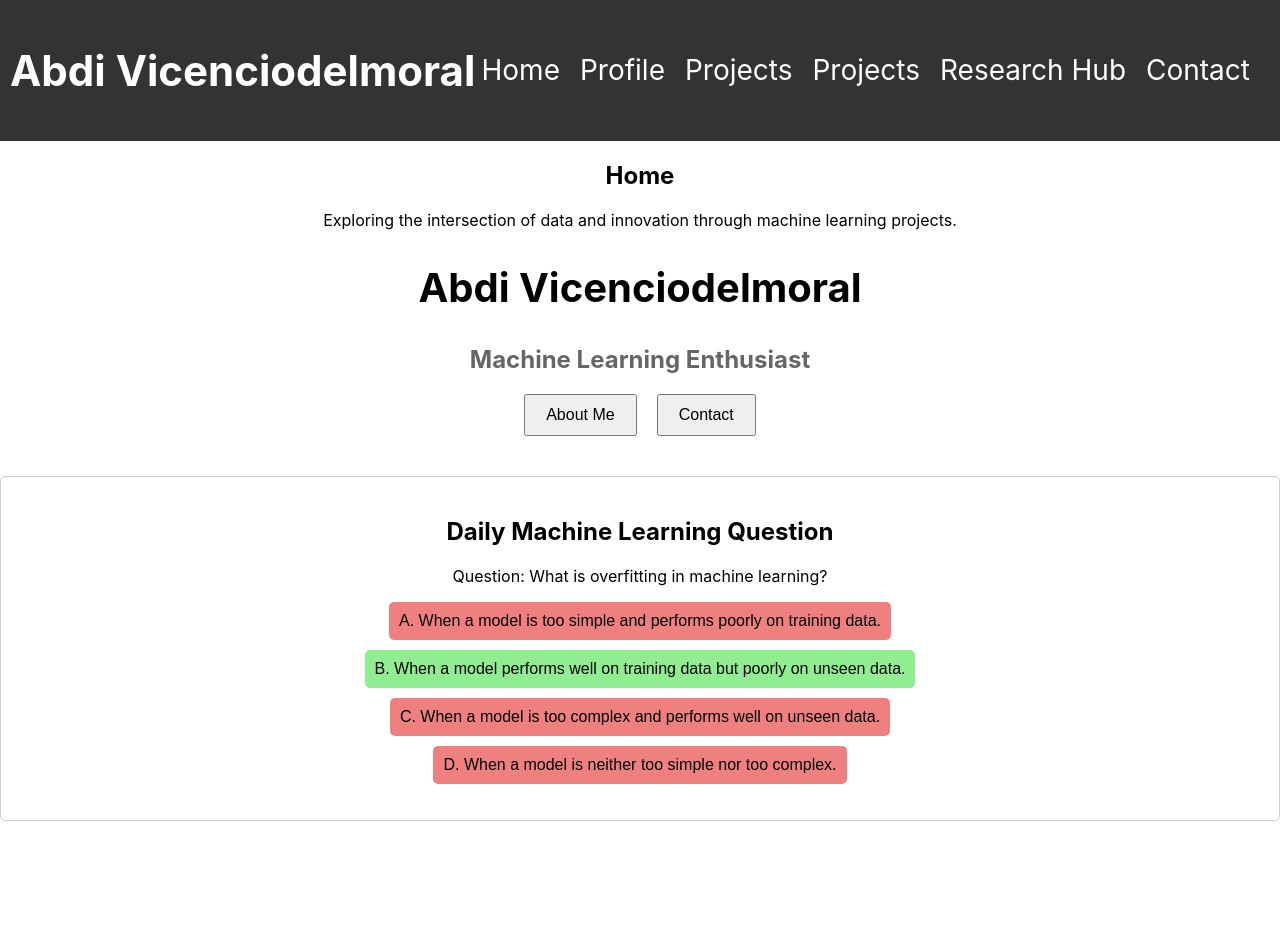
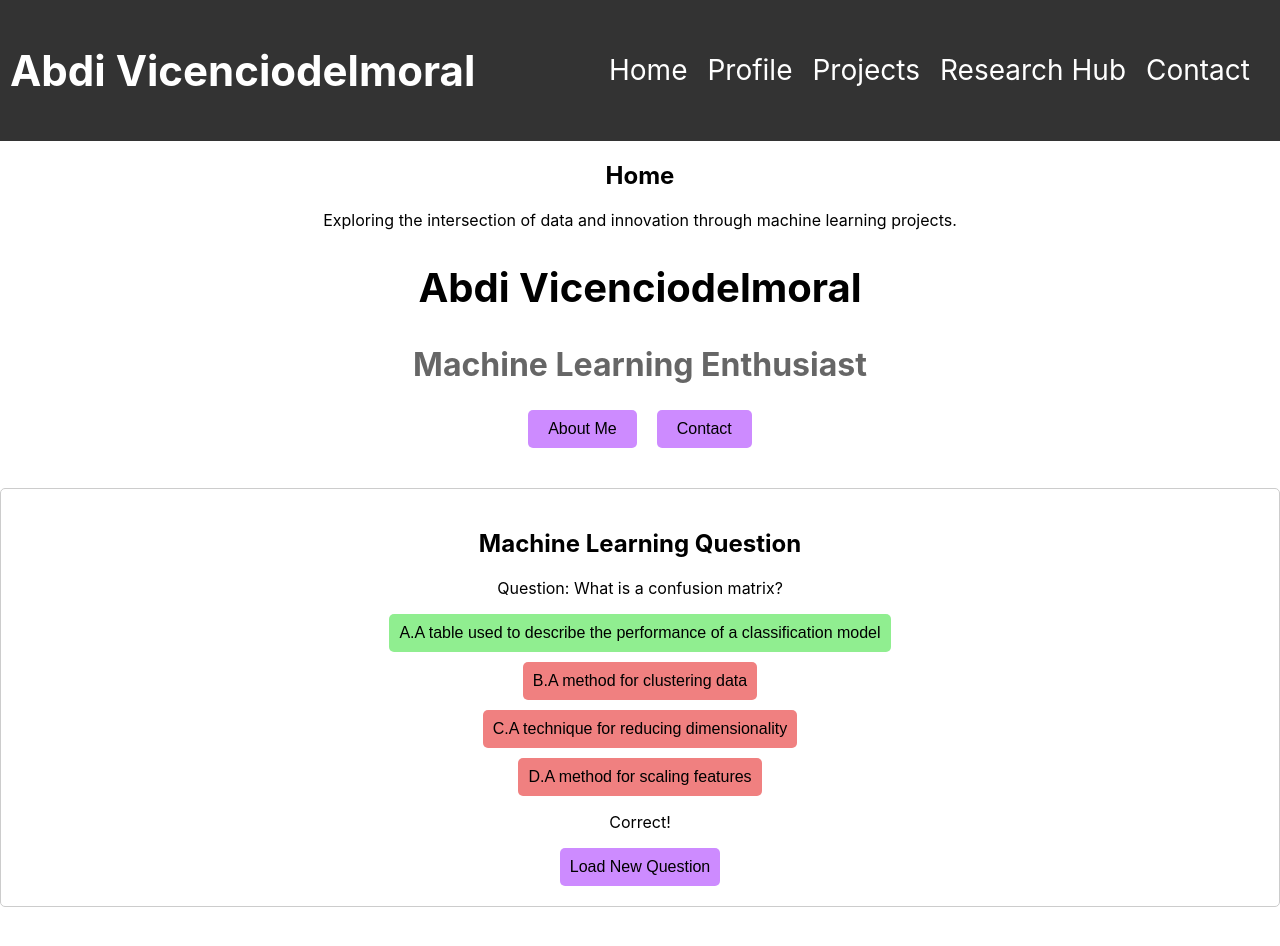
Before and after one commit to AbdiVicenciodelmoral/AbdiVicenciodelmoral.github.io, a React (Create React App) app in the folder my-github-pages-app/: page / in a window 1280 px wide. Both pictures are taken after a click on the button 640 px from the left and 620 px from the top of the page. Before the commit the page ends 861 px from the top, so only its background shows below. Built offline with nearby package versions, Linux system fonts and the light colour scheme.

Commit message:
Adding Machine Learning Questions

```diff
--- a/my-github-pages-app/package.json
+++ b/my-github-pages-app/package.json
@@ -7,6 +7,7 @@
     "@testing-library/jest-dom": "^5.17.0",
     "@testing-library/react": "^13.4.0",
     "@testing-library/user-event": "^13.5.0",
+    "papaparse": "^5.4.1",
     "react": "^18.3.1",
     "react-dom": "^18.3.1",
     "react-scripts": "5.0.1",
--- a/my-github-pages-app/src/App.css
+++ b/my-github-pages-app/src/App.css
@@ -44,7 +44,8 @@
 }
 
 .intro h2 {
-  font-size: 1.5em;
+  font-size: 2.0em;
+
   color: #666;
 }
 
@@ -57,4 +58,7 @@
   padding: 10px 20px;
   font-size: 1em;
   cursor: pointer;
+  border-radius: 5px;
+  background-color: #cd8bff;
+  border: none;
 }
--- a/my-github-pages-app/src/components/DailyQuestion.css
+++ b/my-github-pages-app/src/components/DailyQuestion.css
@@ -28,7 +28,7 @@
     cursor: pointer;
     border: none;
     border-radius: 5px;
-    background-color: #f0f0f0;
+    background-color: #cd8bff;
   }
 
   .daily-question button.correct {
--- a/my-github-pages-app/src/components/DailyQuestion.js
+++ b/my-github-pages-app/src/components/DailyQuestion.js
@@ -1,11 +1,34 @@
-import React, { useState } from 'react';
+import React, { useEffect, useState } from 'react';
+import Papa from 'papaparse';
 import './DailyQuestion.css';
 
 const DailyQuestion = () => {
+  const [questions, setQuestions] = useState([]);
+  const [currentQuestion, setCurrentQuestion] = useState(null);
   const [selectedAnswer, setSelectedAnswer] = useState(null);
   const [answered, setAnswered] = useState(false);
 
-  const correctAnswer = 'B';
+  /*The useEffect hook is called with two arguments:
+        A function that contains the side effect code.
+        An empty dependency array ([]), which means this effect runs only
+        once after the initial render, similar to componentDidMount in class components.
+ */
+  useEffect(()=> {
+    fetch('/ml_questions.csv')
+    .then(response => response.text())
+    .then(data => {
+        const parsedData = Papa.parse(data, {header: true}).data;
+        console.log(parsedData); // Debugging: Log parsed data
+        if (parsedData.length > 0){
+            setQuestions(parsedData);
+            setCurrentQuestion(parsedData[Math.floor(Math.random() * parsedData.length)]);
+        }
+        else{
+            console.log("No Data Uploaded.")
+        }
+
+    })
+  },[]);
 
   const handleClick = (answer) => {
     if (!answered) {
@@ -16,47 +39,42 @@ const DailyQuestion = () => {
 
   const getAnswerClass = (answer) => {
     if (!answered) return '';
-    return answer === correctAnswer ? 'correct' : 'incorrect';
+    return answer === currentQuestion.correctAnswer ? 'correct' : 'incorrect';
   };
 
-  return (
-    <div className="daily-question">
-      <h2>Daily Machine Learning Question</h2>
-      <p>Question: What is overfitting in machine learning?</p>
+  const loadNewQuestion = () => {
+    setAnswered(false);
+    setSelectedAnswer(null);
+    setCurrentQuestion(questions[Math.floor(Math.random()*questions.length)]);
+  };
+
+  if(!currentQuestion) return <div>Loading Question...</div>
+  return(
+    <div className='daily-question'>
+        <h2>Machine Learning Question</h2>
+        <p>Question: {currentQuestion.question}</p>
         <ul>
-        <li>
+            {['A','B','C','D'].map(option =>(
+                <li key={option}>
                     <button
-            className={getAnswerClass('A')}
-            onClick={() => handleClick('A')}
+                    className={getAnswerClass(option)}
+                    onClick={()=>handleClick(option)}
                     >
-            A. When a model is too simple and performs poorly on training data.
+                    {option}.{currentQuestion[`answer${option}`]}
                     </button>
                 </li>
-        <li>
-          <button
-            className={getAnswerClass('B')}
-            onClick={() => handleClick('B')}
-          >
-            B. When a model performs well on training data but poorly on unseen data.
-          </button>
-        </li>
-        <li>
-          <button
-            className={getAnswerClass('C')}
-            onClick={() => handleClick('C')}
-          >
-            C. When a model is too complex and performs well on unseen data.
-          </button>
-        </li>
-        <li>
-          <button
-            className={getAnswerClass('D')}
-            onClick={() => handleClick('D')}
-          >
-            D. When a model is neither too simple nor too complex.
-          </button>
-        </li>
+            ))
+
+            }
         </ul>
+        {answered && (
+            <div>
+                {selectedAnswer === currentQuestion.correctAnswer ? (
+                    <p>Correct!</p>
+                ): <p>incorrect. The correct answer is {currentQuestion.correctAnswer}</p>}
+                <button onClick={loadNewQuestion}>Load New Question</button>
+            </div>
+        )}
     </div>
   );
 };
--- a/my-github-pages-app/src/components/Navbar.js
+++ b/my-github-pages-app/src/components/Navbar.js
@@ -24,7 +24,6 @@ const Navbar = ({onNavClick}) => {
             <li><a href="#home" onClick={(e) => handleClick('home', e)}>Home</a></li>
             <li><a href="#profile" onClick={(e) => handleClick('profile', e)}>Profile</a></li>
             <li><a href="#projects" onClick={(e) => handleClick('projects', e)}>Projects</a></li>
-            <li><a href="#projects" onClick={(e) => handleClick('projects', e)}>Projects</a></li>
             <li><a href="#research-hub" onClick={(e) => handleClick('research-hub', e)}>Research Hub</a></li>
             <li><a href="#contact" onClick={(e) => handleClick('contact', e)}>Contact</a></li>
 
```
Also changed, not shown: my-github-pages-app/public/ml_questions.csv (added), 1 other file (tests, documents, lock files or other folders). Lines whose indentation alone changed are shown as unchanged.
